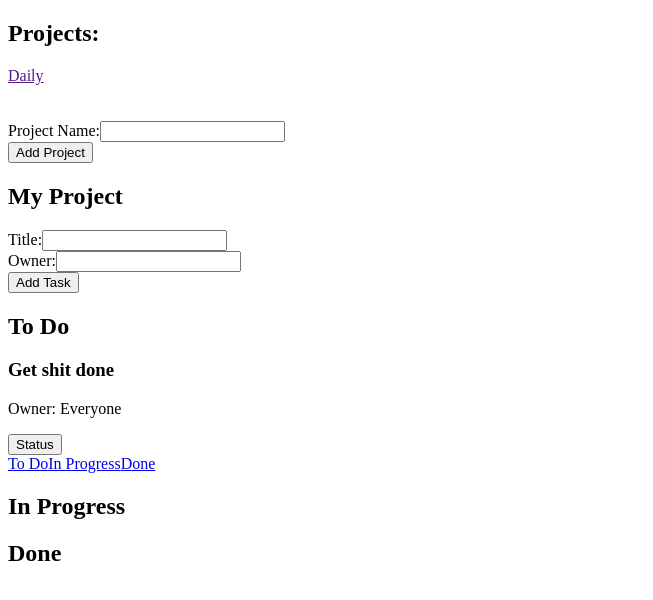
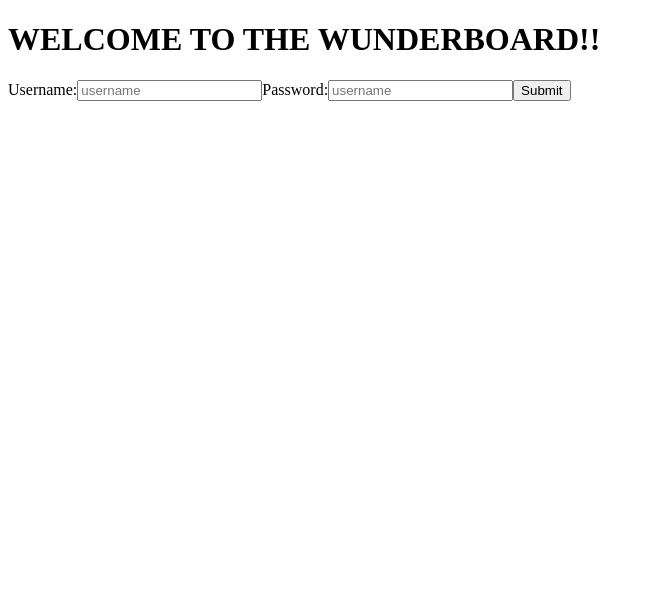
Before and after one commit to wunderpus123/scratch, a React app: page / in a window 1280 px wide. Shown: the top 600 px of the page, without its empty margins (0-653 px from the left). Built offline with nearby package versions, Linux system fonts and the light colour scheme; the HTML template or start-up script is replaced by a standard one.

Commit message:
made a new copy of this scrum folder and copied over old folders to replace

```diff
--- a/client/actions/actions.js
+++ b/client/actions/actions.js
@@ -1,4 +1,19 @@
 import * as types from "../constants/actionTypes";
+
+export const logIn = (credentials) => {
+  return (dispatch) => {
+    fetch('/login', {
+      method: 'POST',
+      headers: { 'Content-Type': 'application/json' },
+      body: JSON.stringify( {credentials} ),
+    })
+    .then((data) => {
+      dispatch({ type: types.LOG_IN, payload: { credentials } });
+    })
+    .catch(err => console.log('error:', err))
+  }
+};
+
 
 export const addTask = (title, owner) => ({
   type: types.ADD_TASK,
@@ -15,14 +30,10 @@ export const updateOwner = (taskId, newOwner) => ({
   payload: { taskId, newOwner }
 });
 
-export const updateStatus = (taskId, newStatus) => {
-  console.log("task ", taskId);
-  console.log("stat ", newStatus);
-  return {
-    type: types.UPDATE_STATUS,
-    payload: { taskId, newStatus }
-  };
-};
+export const updateStatus = (taskId, newStatus) => ({
+  type: types.UPDATE_STATUS,
+  payload: { taskId, newStatus }
+});
 
 export const deleteTask = taskId => ({
   type: types.DELETE_TASK,
--- a/client/components/Login.js
+++ b/client/components/Login.js
@@ -1,12 +1,20 @@
 import React, { Component } from "react";
+import { connect } from "react-redux";
+import * as actions from "../actions/actions";
 
-export default class Login extends Component {
+
+const mapDispatchToProps = (dispatch) => ({
+  logIn: (credentials) => dispatch(actions.logIn(credentials))
+});
+
+class Login extends Component {
   constructor(props) {
     super(props);
     this.state = {
       data: {} //we can remove it
     };
-    this.handleChange = this.handleChange.bind(this);
+    this.handleChange = this.handleChange.bind(this)
+    this.handleSubmit = this.handleSubmit.bind(this);
   }
 
   //handlechange grabs all of the data from input fields
@@ -18,8 +26,9 @@ export default class Login extends Component {
   }
 
   handleSubmit(event) {
-    alert("A name was submitted: " + " .... ");
     event.preventDefault();
+    this.props.logIn(this.state)
+    // alert("A name was submitted: " + " .... ");
     //needs to be connected to the redux store
   }
 
@@ -53,3 +62,5 @@ export default class Login extends Component {
     );
   }
 }
+
+export default connect (null, mapDispatchToProps)(Login);
--- /dev/null
+++ b/client/components/Sidebar.jsx
@@ -0,0 +1,65 @@
+import React, { Component } from 'react';
+import {
+  BrowserRouter as Router, Route, Link, Redirect,
+} from 'react-router-dom';
+// import { connect } from 'react-redux';
+import Login from './Login';
+
+//working on the side bar; tomorrows goal should be to have login on click to project view;
+class Sidebar extends Component {
+    constructor(props){
+        super(props);
+    }
+    render() {
+
+        //array of options/paths that are possible via the side bar;
+        const routes = [
+            {
+                path: '/',
+                main: () => {
+                  return (
+                  <div>
+                    <h1>WELCOME TO THE WUNDERBOARD!!</h1>
+                    <Login/>
+                  </div>
+                  )
+                }
+            },
+        //     {
+        //       path: '/login',
+        //       main: () => {
+        //         <div>
+        //           <h2>Login here:</h2>
+        //           <Login/>
+        //         </div>
+        //       }
+        //   },
+        //   {
+        //     path: '/',
+        //     main: () => {
+        //       <div>
+        //         <h2>Login here:</h2>
+        //         <Login/>
+        //       </div>
+        //     }
+        // }
+        ];
+        return (
+          <Router>
+            <div className="sideBar">
+              {/* <div>
+                <ul>
+                <li><Link to="/">Login</Link></li>
+                </ul>
+              </div> */}
+              {
+                routes.map((route, index) => <Route key={index} exact path={route.path} component={route.main} />)
+              }
+            </div>
+          </Router>
+        )
+    }
+}
+
+
+export default Sidebar;
--- a/client/constants/actionTypes.js
+++ b/client/constants/actionTypes.js
@@ -1,3 +1,4 @@
+export const LOG_IN = "LOG_IN";
 export const ADD_TASK = "ADD_TASK";
 export const DELETE_TASK = "DELETE_TASK";
 export const ADD_PROJECT = "ADD_PROJECT";
--- a/client/containers/MainContainer.jsx
+++ b/client/containers/MainContainer.jsx
@@ -1,13 +1,12 @@
 import React, { Component } from "react";
 import { connect } from "react-redux";
-import Header from "../components/Header";
-import ProjectBar from "../components/ProjectBar";
-import TasksContainer from "./TasksContainer";
-import * as actions from "../actions/actions.js";
+// import Header from "../components/Header";
+// import ProjectBar from "../components/ProjectBar";
+// import TasksContainer from "./TasksContainer";
+import * as actions from "../actions/actions";
+import Sidebar from "../components/SideBar";
 
-const mapStateToProps = store => ({
-  projects: store.tasks.projectsList
-});
+const mapStateToProps = store => ({});
 
 const mapDispatchToProps = dispatch => ({
   addTask: (title, owner) => {
@@ -23,9 +22,10 @@ class MainContainer extends Component {
   render() {
     return (
       <div className="mainContainer">
-        <ProjectBar projects={this.props.projects} />
-        <Header addTask={this.props.addTask} projectTitle={"My Project"} />
-        <TasksContainer />
+        <Sidebar/>
+        {/* <ProjectBar />
+        <Header addTask={this.props.addTask} projectTitle={"Project #1"} />
+        <TasksContainer /> */}
       </div>
     );
   }
--- a/client/redux/store.js
+++ b/client/redux/store.js
@@ -1,8 +1,10 @@
-import { createStore } from "redux";
+import { createStore, applyMiddleware } from "redux";
 import { composeWithDevTools } from "redux-devtools-extension";
+import thunk from 'redux-thunk';
+
 import reducers from "./index";
 
 // we are adding composeWithDevTools here to get easy access to the Redux dev tools
-const store = createStore(reducers, composeWithDevTools());
+const store = createStore(reducers, composeWithDevTools((applyMiddleware(thunk))));
 
 export default store;
--- a/webpack.config.js
+++ b/webpack.config.js
@@ -1,5 +1,5 @@
 const path = require('path');
-
+//this is a test
 module.exports = {
   mode: process.env.NODE_ENV,
   entry: path.join(__dirname, 'client', 'index.js'), //! Confirm
```
